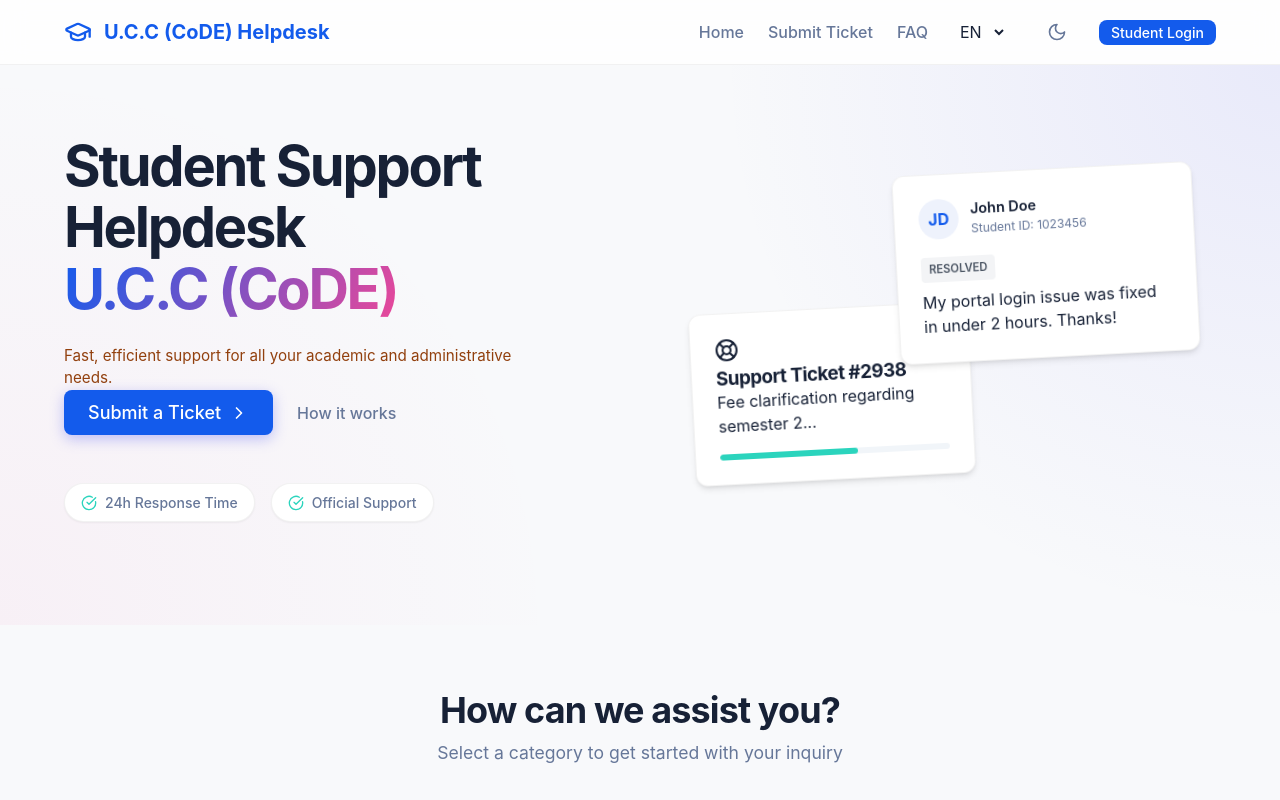
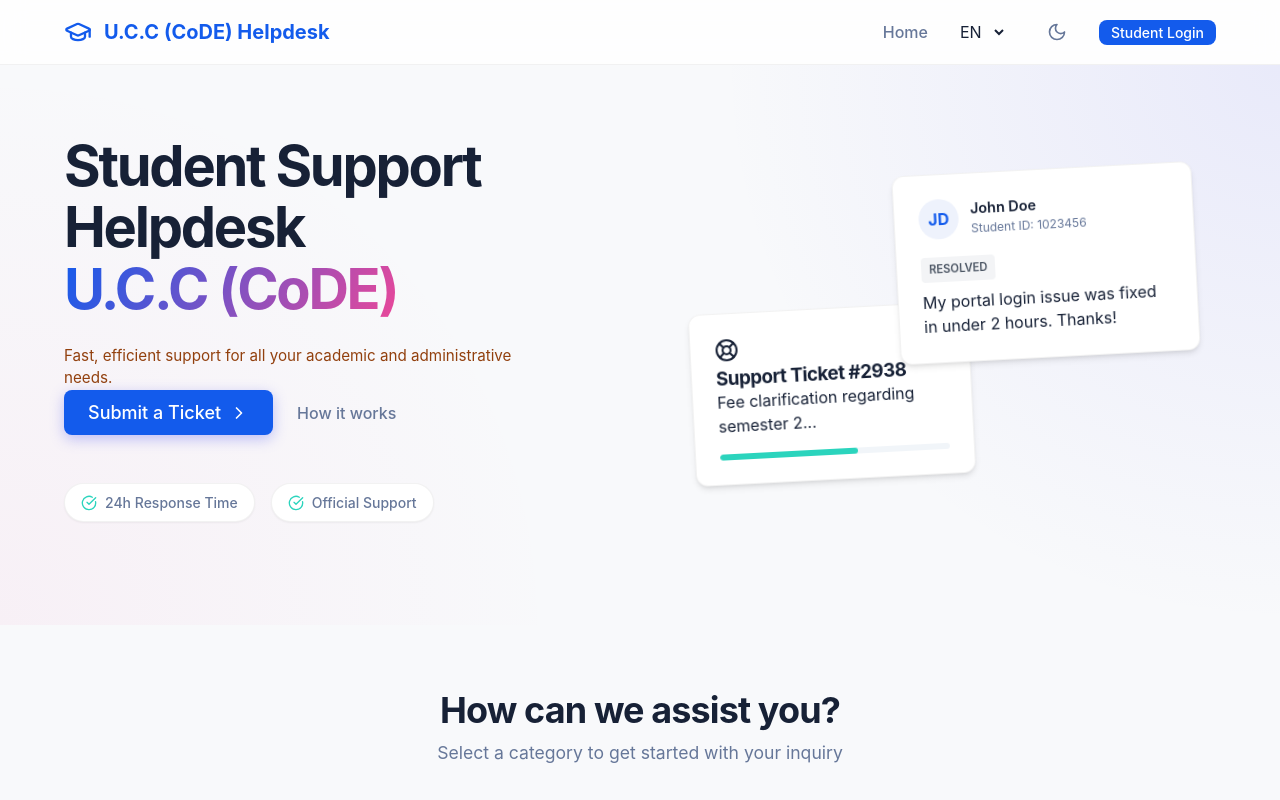
Before and after one commit to CaptainWool/ucc-helpdesk, a React (Vite) app: page / in a window 1280 px wide. Shown: the top 800 px of the page. Built offline with nearby package versions, Linux system fonts and the light colour scheme; no server answers.

Commit message:
Hide FAQ and Submit Ticket from header for students

```diff
--- a/src/components/layout/Layout.jsx
+++ b/src/components/layout/Layout.jsx
@@ -82,11 +82,11 @@ const Layout = () => {
                                 <Link to="/admin" className="nav-link">Admin</Link>
                             )}
 
-                            {settings.showHeaderSubmit && (!profile || profile?.role === 'student') && (
+                            {settings.showHeaderSubmit && profile && (profile?.role === 'agent' || profile?.role === 'super_admin') && (
                                 <Link to="/submit-ticket" className="nav-link">{t('nav_submit')}</Link>
                             )}
 
-                            {settings.showHeaderFAQ && (
+                            {settings.showHeaderFAQ && profile && (profile?.role === 'agent' || profile?.role === 'super_admin') && (
                                 <Link to="/faq" className="nav-link">FAQ</Link>
                             )}
 
```
